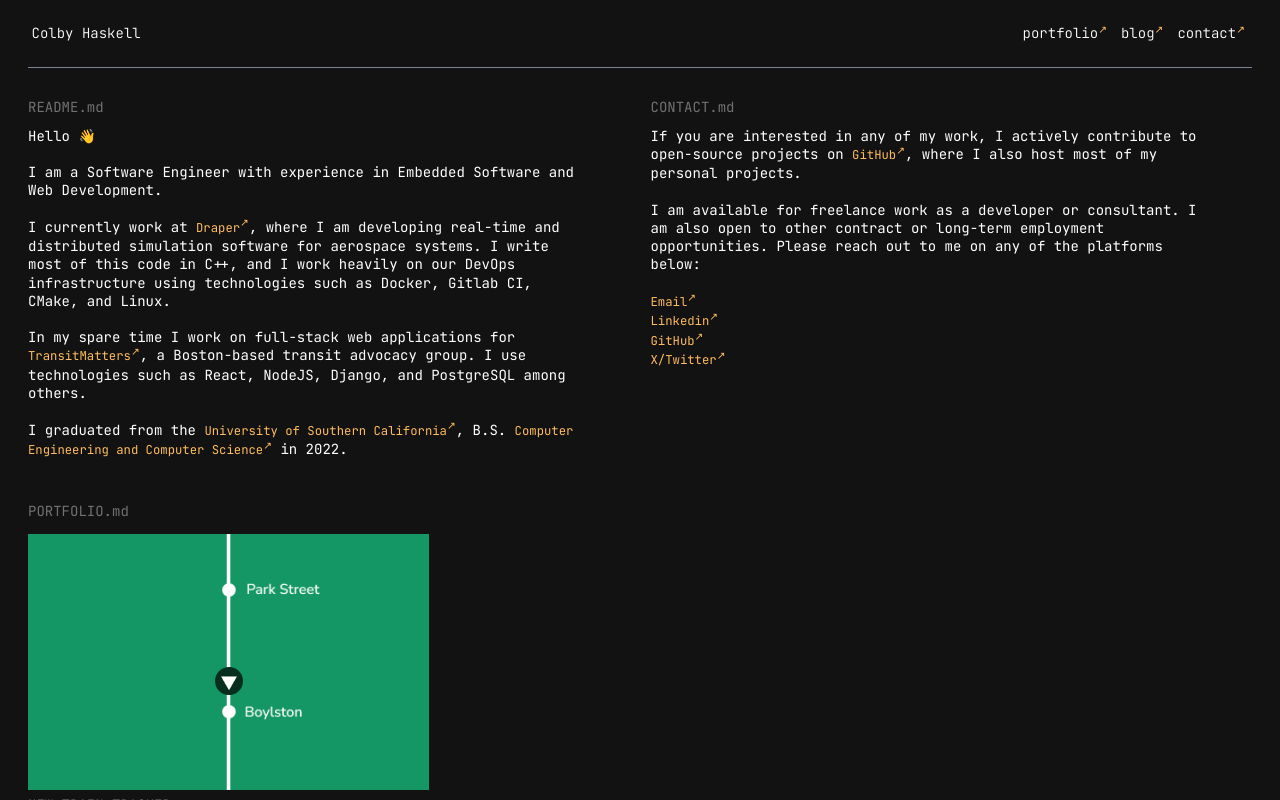
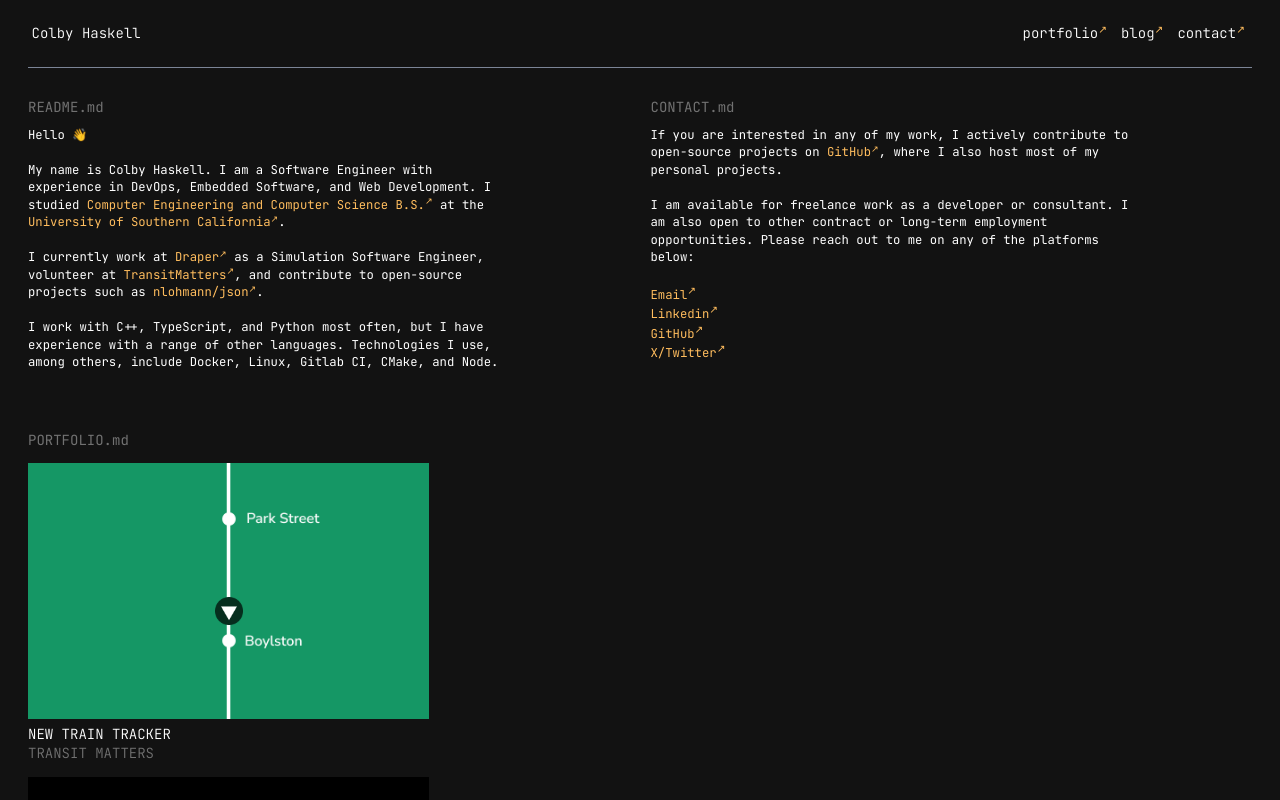
Before and after one commit to colbychaskell/colbychaskell.github.io, a React (Vite) app: page / in a window 1280 px wide. Shown: the top 800 px of the page. Built offline with nearby package versions, Linux system fonts and the light colour scheme.

Commit message:
Update README and CONTACT sections text

```diff
--- a/src/components/Contact.tsx
+++ b/src/components/Contact.tsx
@@ -4,7 +4,7 @@ const Contact = () => {
   return (
     <div id="contact" className="section w-full">
       <p className="opacity-40 mb-3">CONTACT.md</p>
-      <p className="max-w-prose">If you are interested in any of my work, I
+      <p className="max-w-prose text-sm">If you are interested in any of my work, I
         actively contribute to open-source projects on <Link
           className='text-sm' text='GitHub' to='#' />, where I also
         host most of my personal projects.
--- a/src/components/Hero.tsx
+++ b/src/components/Hero.tsx
@@ -4,19 +4,19 @@ import Link from "./Link";
 const Readme = () => {
   return (<div className="flex flex-col col-start-1 col-end-7">
     <p className="opacity-40 mb-3">README.md</p>
-    <p className="max-w-prose">
+    <p className="text-sm max-w-prose">
       Hello 👋
       <br /><br />
-      I am a Software Engineer with experience in Embedded Software and Web Development.
+      My name is Colby Haskell. I am a Software Engineer with experience in DevOps, Embedded Software, and Web Development.
+      I studied <Link className='text-sm' text="Computer Engineering and Computer Science B.S." to="https://viterbischool.usc.edu" /> at the <Link className='text-sm' text="University of Southern California" to="https://www.usc.edu" />.
       <br /><br />
-      I currently work at <Link className='text-sm' text="Draper" to="https://www.draper.com" />, where
-      I am developing real-time and distributed simulation software for aerospace
-      systems. I write most of this code in C++, and I work heavily on our DevOps
-      infrastructure using technologies such as Docker, Gitlab CI, CMake, and Linux.
+      I currently work at <Link className='text-sm' text="Draper" to="https://www.draper.com" /> as a Simulation
+      Software Engineer, volunteer at <Link className='text-sm' text="TransitMatters" to="www.transitmatters.org" />,
+      and contribute to open-source projects such as <Link className='text-sm' text="nlohmann/json" to="https://github.com/nlohmann/json" />.
       <br /><br />
-      In my spare time I work on full-stack web applications for <Link className='text-sm' text="TransitMatters" to="www.transitmatters.org" />, a Boston-based transit advocacy group. I use technologies such as React, NodeJS, Django, and PostgreSQL among others.
+      I work with C++, TypeScript, and Python most often, but I have experience with a range of other languages.
+      Technologies I use, among others, include Docker, Linux, Gitlab CI, CMake, and Node.
       <br /><br />
-      I graduated from the <Link className='text-sm' text="University of Southern California" to="https://www.usc.edu" />, B.S. <Link className='text-sm' text="Computer Engineering and Computer Science" to="https://viterbischool.usc.edu" /> in 2022.
     </p>
   </div >
   );
```
Also changed, not shown: src/components/Link.tsx (line endings or trailing spaces).
